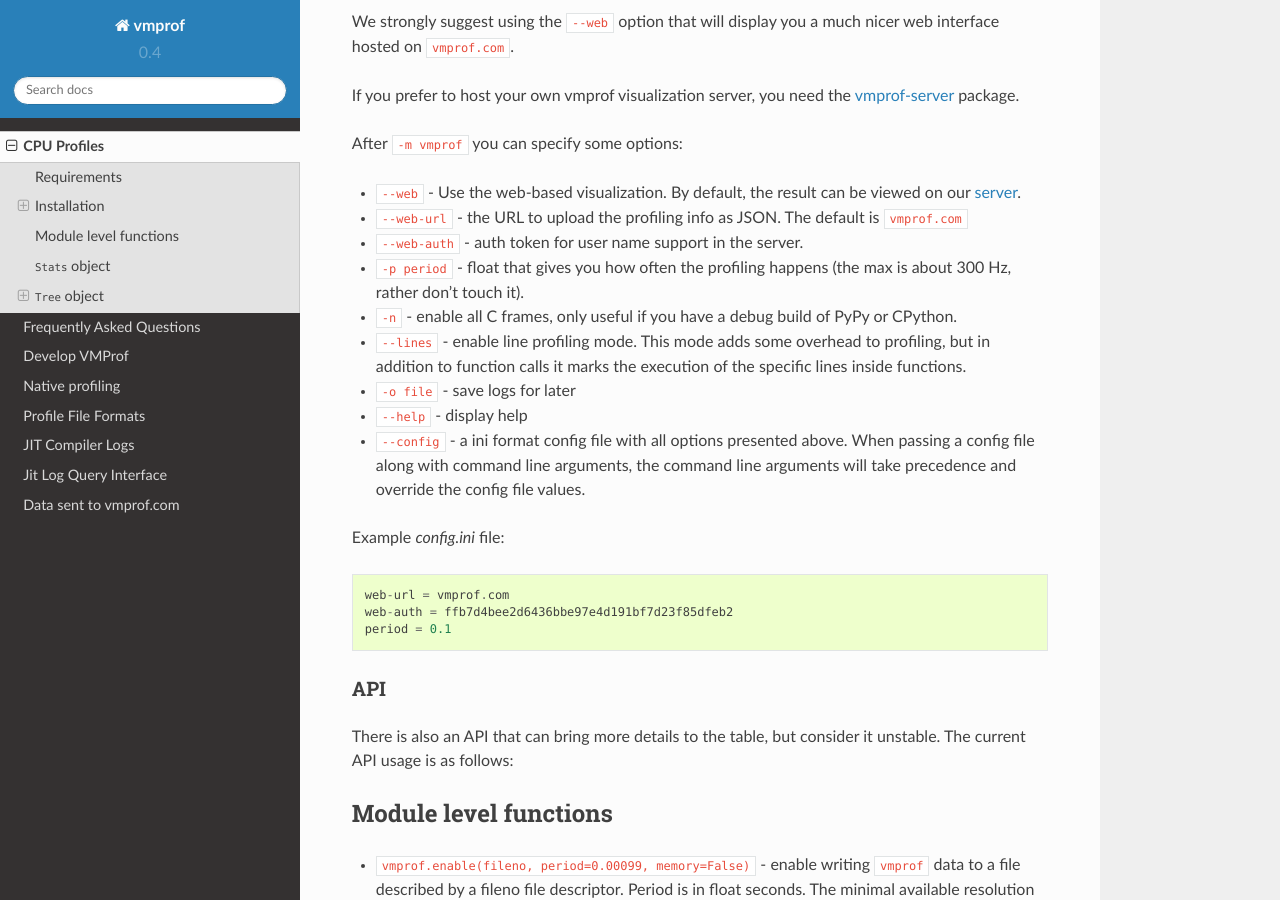
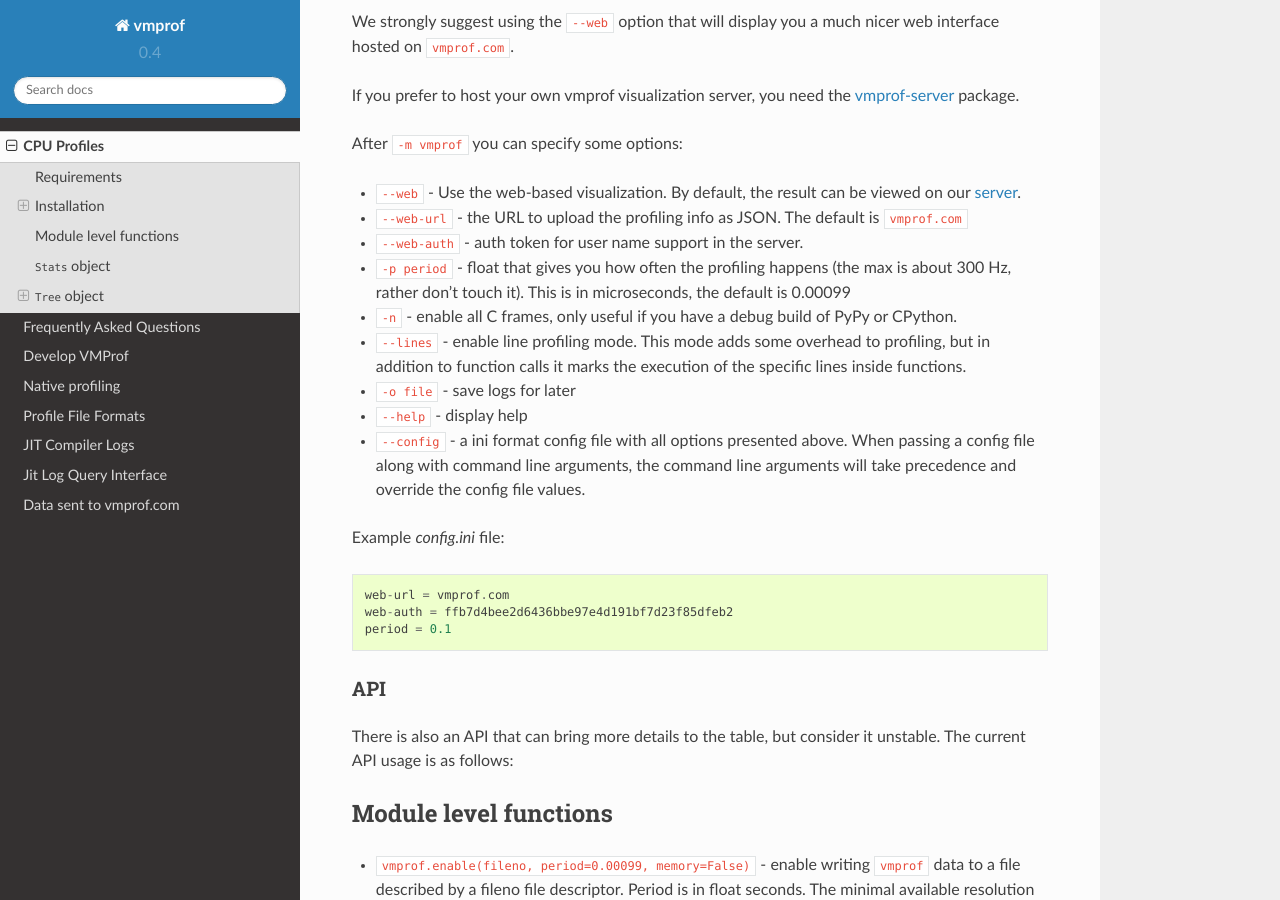
Before and after one commit to vmprof/vmprof-python, a Sphinx documentation site: the page built from docs/vmprof.rst, in a window 1280 px wide and 900 px high, scrolled down 1350 px. Built offline with Sphinx 7.4.7 and the Read the Docs theme 2.0.0, drawn with Linux system fonts in a browser that asks for light colours.

Commit message:
Update vmprof.rst

```diff
--- a/docs/vmprof.rst
+++ b/docs/vmprof.rst
@@ -77,7 +77,7 @@
 * ``--web-auth`` - auth token for user name support in the server.
 
 * ``-p period`` - float that gives you how often the profiling happens
-  (the max is about 300 Hz, rather don't touch it).
+  (the max is about 300 Hz, rather don't touch it). This is in microseconds, the default is 0.00099
 
 * ``-n`` - enable all C frames, only useful if you have a debug build of
   PyPy or CPython.
```
